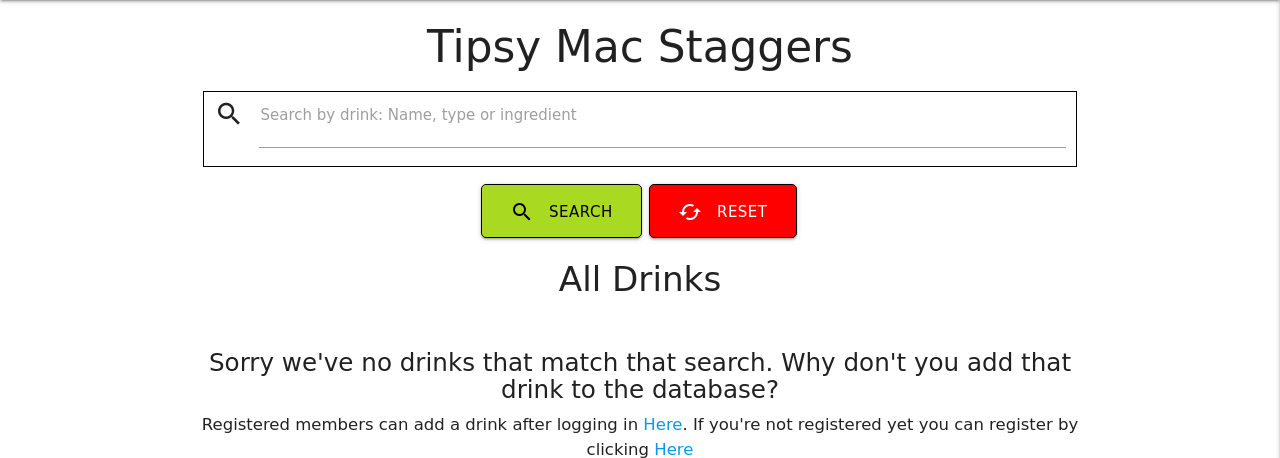
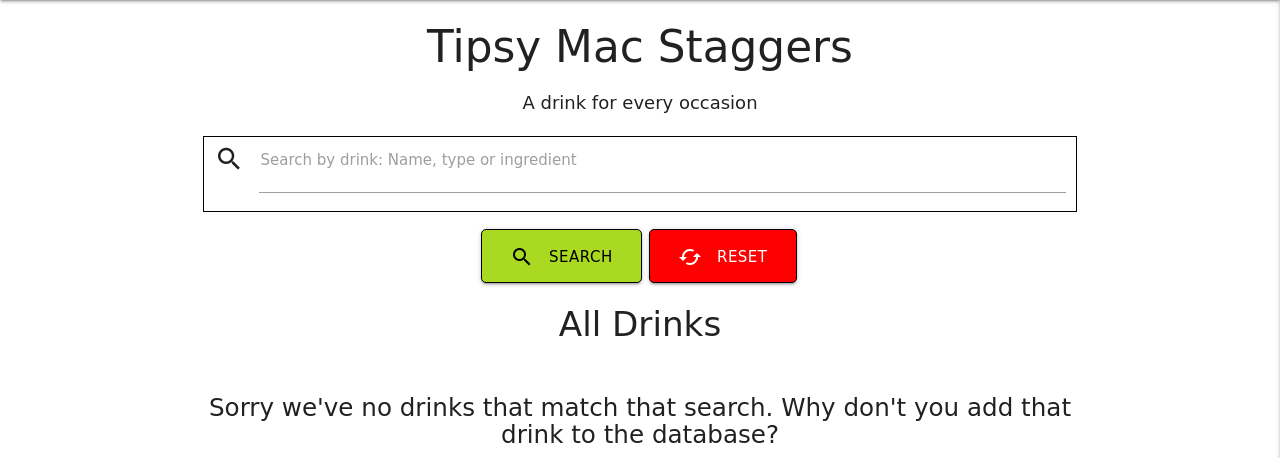
Before and after one commit to smcgdub/MS3_Project_Tipsy_Mac_Staggers, a Flask app: page / in a window 1280 px wide. Shown: the part 66-524 px from the top of the page. Run offline with Flask 2, Linux system fonts and the light colour scheme; data that the repository does not hold is empty; some libraries are stand-ins or nearby versions; some web fonts are replaced.

Commit message:
Added more drinks to the DB and added the drinks page <p> at top of page

```diff
--- a/static/css/style.css
+++ b/static/css/style.css
@@ -143,6 +143,11 @@ main {
 /* DRINKS PAGE */
 .tipsys_drinks {
   margin-top: 1.5rem;
+  margin-bottom: 0px;
+}
+
+.occasion-p {
+  font-size: 18px;
   margin-bottom: 0px;
 }
 
--- a/templates/base.html
+++ b/templates/base.html
@@ -28,9 +28,9 @@
 
 <body>
   <!-- FB LIKE CODE -->
-  <div id="fb-root"></div>
+  <!-- <div id="fb-root"></div>
   <script async defer crossorigin="anonymous" src="https://connect.facebook.net/en_US/sdk.js#xfbml=1&version=v11.0"
-    nonce="MoZc34Qw"></script>
+    nonce="MoZc34Qw"></script> -->
 
   <header>
     <nav class="nav-extended right navbar_colour">
--- a/templates/drinks.html
+++ b/templates/drinks.html
@@ -5,6 +5,7 @@
 <div class="row">
   <div class="col s12">
     <h3 class="center tipsys_drinks">Tipsy Mac Staggers</h3>
+    <p class="center occasion-p">A drink for every occasion</p>
   </div>
 </div>
 
```
